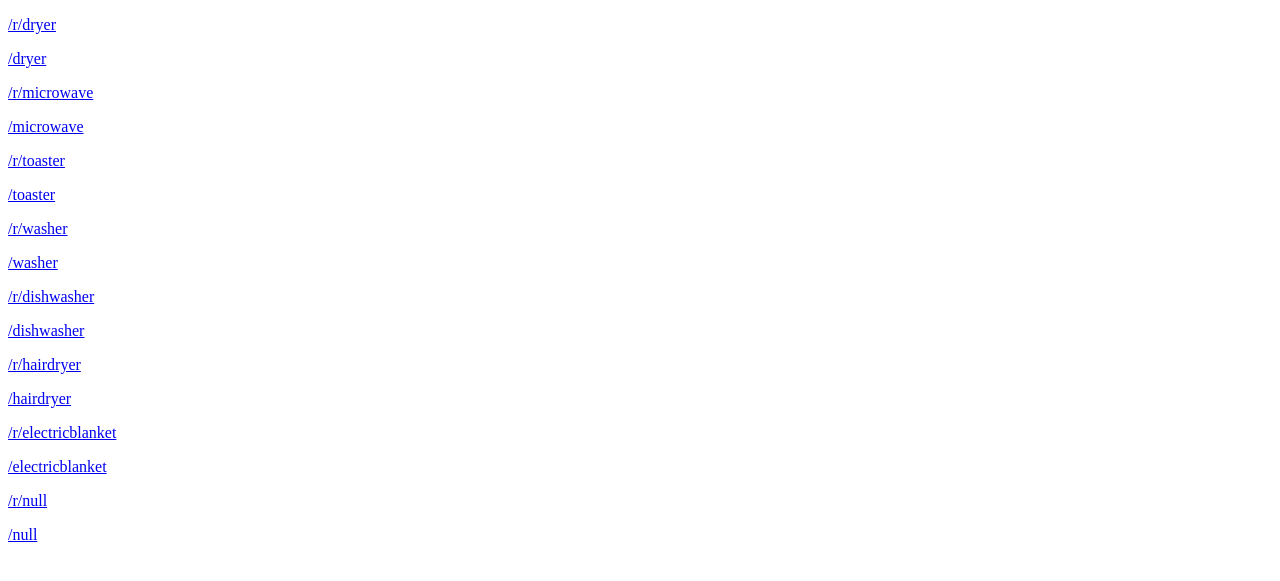
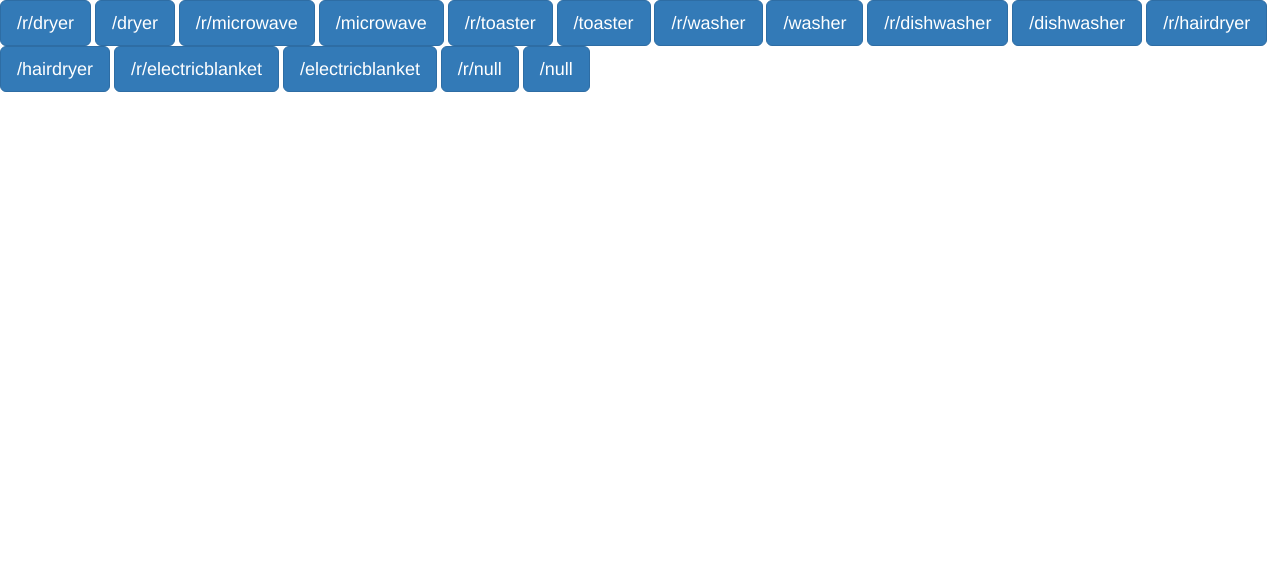
Before and after one commit to davidbradway/myneurio, a Flask app: page / in a window 1280 px wide. Shown: the top 581 px of the page. Run offline with Flask 2, Linux system fonts and the light colour scheme; some libraries are stand-ins or nearby versions.

Commit message:
add flask bootstap package, template, buttons

```diff
--- a/collect_local_data/app.py
+++ b/collect_local_data/app.py
@@ -1,10 +1,13 @@
 from flask import Flask, url_for, render_template
+from flask_bootstrap import Bootstrap
 import datetime
 import read_local
 import read_remote
-app = Flask(__name__)
 
 data_dir = "data"
+
+app = Flask(__name__)
+bootstrap = Bootstrap(app)
 
 @app.route('/')
 def index():
--- a/collect_local_data/requirements.txt
+++ b/collect_local_data/requirements.txt
@@ -1,2 +1,3 @@
 neurio
 Flask
+flask-bootstrap
--- a/collect_local_data/templates/index.html
+++ b/collect_local_data/templates/index.html
@@ -1,21 +1,19 @@
-<!doctype html>
-<html>
-  <body>
-    <p><a href="{{ url_for('retro', label='dryer') }}">{{ url_for('retro', label='dryer') }}</a></p>
-    <p><a href="{{ url_for('write_file', label='dryer') }}">{{ url_for('write_file', label='dryer') }}</a></p>
-    <p><a href="{{ url_for('retro', label='microwave') }}">{{ url_for('retro', label='microwave') }}</a></p>
-    <p><a href="{{ url_for('write_file', label='microwave') }}">{{ url_for('write_file', label='microwave') }}</a></p>
-    <p><a href="{{ url_for('retro', label='toaster') }}">{{ url_for('retro', label='toaster') }}</a></p>
-    <p><a href="{{ url_for('write_file', label='toaster') }}">{{ url_for('write_file', label='toaster') }}</a></p>
-    <p><a href="{{ url_for('retro', label='washer') }}">{{ url_for('retro', label='washer') }}</a></p>
-    <p><a href="{{ url_for('write_file', label='washer') }}">{{ url_for('write_file', label='washer') }}</a></p>
-    <p><a href="{{ url_for('retro', label='dishwasher') }}">{{ url_for('retro', label='dishwasher') }}</a></p>
-    <p><a href="{{ url_for('write_file', label='dishwasher') }}">{{ url_for('write_file', label='dishwasher') }}</a></p>
-    <p><a href="{{ url_for('retro', label='hairdryer') }}">{{ url_for('retro', label='hairdryer') }}</a></p>
-    <p><a href="{{ url_for('write_file', label='hairdryer') }}">{{ url_for('write_file', label='hairdryer') }}</a></p>
-    <p><a href="{{ url_for('retro', label='electricblanket') }}">{{ url_for('retro', label='electricblanket') }}</a></p>
-    <p><a href="{{ url_for('write_file', label='electricblanket') }}">{{ url_for('write_file', label='electricblanket') }}</a></p>
-    <p><a href="{{ url_for('retro', label='null') }}">{{ url_for('retro', label='null') }}</a></p>
-    <p><a href="{{ url_for('write_file', label='null') }}">{{ url_for('write_file', label='null') }}</a></p>
-  </body>
-</html>
+{% extends "bootstrap/base.html" %}
+{% block content %}
+    <a href="{{ url_for('retro', label='dryer') }}" class="btn btn-primary btn-lg">{{ url_for('retro', label='dryer') }}</a>
+    <a href="{{ url_for('write_file', label='dryer') }}" class="btn btn-primary btn-lg">{{ url_for('write_file', label='dryer') }}</a>
+    <a href="{{ url_for('retro', label='microwave') }}" class="btn btn-primary btn-lg ">{{ url_for('retro', label='microwave') }}</a>
+    <a href="{{ url_for('write_file', label='microwave') }}" class="btn btn-primary btn-lg">{{ url_for('write_file', label='microwave') }}</a>
+    <a href="{{ url_for('retro', label='toaster') }}" class="btn btn-primary btn-lg">{{ url_for('retro', label='toaster') }}</a>
+    <a href="{{ url_for('write_file', label='toaster') }}" class="btn btn-primary btn-lg">{{ url_for('write_file', label='toaster') }}</a>
+    <a href="{{ url_for('retro', label='washer') }}" class="btn btn-primary btn-lg">{{ url_for('retro', label='washer') }}</a>
+    <a href="{{ url_for('write_file', label='washer') }}" class="btn btn-primary btn-lg">{{ url_for('write_file', label='washer') }}</a>
+    <a href="{{ url_for('retro', label='dishwasher') }}" class="btn btn-primary btn-lg">{{ url_for('retro', label='dishwasher') }}</a>
+    <a href="{{ url_for('write_file', label='dishwasher') }}" class="btn btn-primary btn-lg">{{ url_for('write_file', label='dishwasher') }}</a>
+    <a href="{{ url_for('retro', label='hairdryer') }}" class="btn btn-primary btn-lg">{{ url_for('retro', label='hairdryer') }}</a>
+    <a href="{{ url_for('write_file', label='hairdryer') }}" class="btn btn-primary btn-lg">{{ url_for('write_file', label='hairdryer') }}</a>
+    <a href="{{ url_for('retro', label='electricblanket') }}" class="btn btn-primary btn-lg">{{ url_for('retro', label='electricblanket') }}</a>
+    <a href="{{ url_for('write_file', label='electricblanket') }}" class="btn btn-primary btn-lg">{{ url_for('write_file', label='electricblanket') }}</a>
+    <a href="{{ url_for('retro', label='null') }}" class="btn btn-primary btn-lg">{{ url_for('retro', label='null') }}</a>
+    <a href="{{ url_for('write_file', label='null') }}" class="btn btn-primary btn-lg">{{ url_for('write_file', label='null') }}</a>
+{% endblock %}
```
